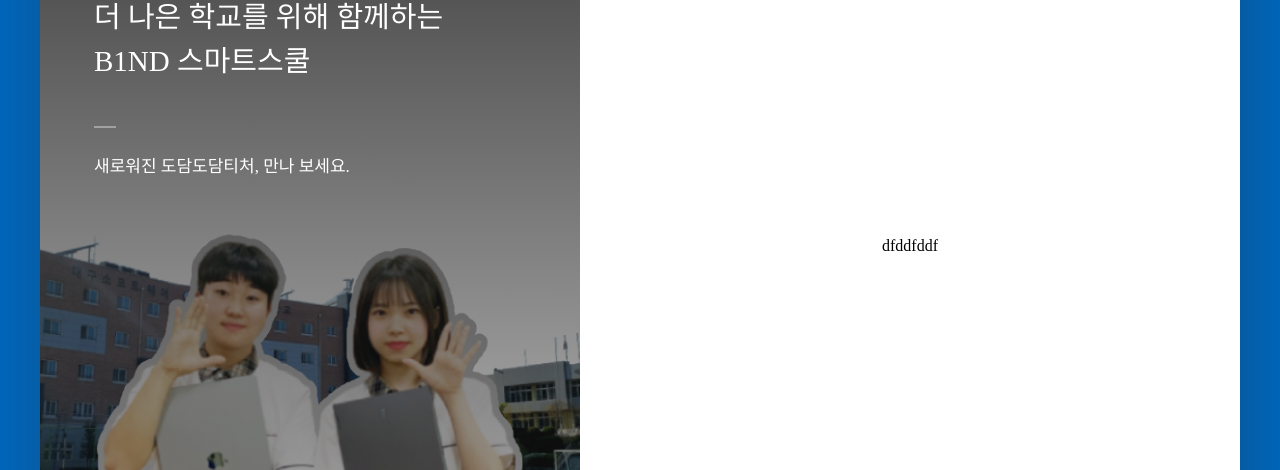
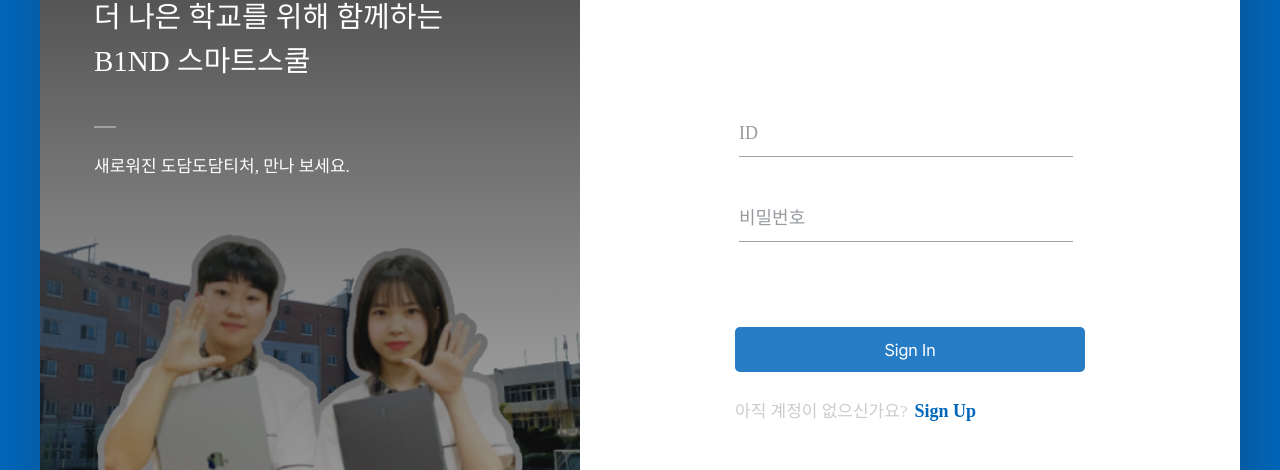
Before and after one commit to Team-B1ND/dodamdodam-teacher-web, a React (Create React App) app: page / in a window 1280 px wide. Shown: the part 154-624 px from the top of the page. Built offline with nearby package versions, Linux system fonts and the light colour scheme; no server answers; what @b1nd/b1nd-design-core, @toss/use-overlay would draw is missing.

Commit message:
feat : auth 로그인 퍼블리싱 #6

```diff
--- /dev/null
+++ b/src/components/Auth/Login/index.tsx
@@ -0,0 +1,20 @@
+import * as S from "./style";
+import AuthButton from "../../common/AuthButton";
+import TextField from "../../common/TextField";
+
+const Login = () => {
+  return (
+    <div>
+      <TextField>ID</TextField>
+      <TextField>비밀번호</TextField>
+      <AuthButton width={350} top={85}>
+        Sign In
+      </AuthButton>
+      <S.AccountContainer>
+        아직 계정이 없으신가요?<p>Sign Up</p>
+      </S.AccountContainer>
+    </div>
+  );
+};
+
+export default Login;
--- /dev/null
+++ b/src/components/Auth/Login/style.ts
@@ -0,0 +1,22 @@
+import styled from "styled-components";
+
+export const AccountContainer = styled.div`
+  display: flex;
+  align-items: center;
+
+  color: rgb(204, 204, 204);
+  font-size: 17px;
+  font-weight: 400;
+
+  margin-top: 30px;
+
+  cursor: pointer;
+
+  p {
+    font-size: 18px;
+
+    margin-left: 2%;
+    font-weight: 600;
+    color: rgb(0, 103, 188);
+  }
+`;
--- a/src/components/Auth/index.tsx
+++ b/src/components/Auth/index.tsx
@@ -1,7 +1,11 @@
 import * as S from "./style";
 import AuthPanelImg from "../../assets/Auth/panel.svg";
+import { useState } from "react";
+
+import Login from "./Login";
 
 const Auth = () => {
+  const [isLogin, setIsLogin] = useState(true);
   return (
     <S.AuthContainer>
       <S.AuthBox>
@@ -15,7 +19,9 @@
             </S.TextBox>
             <S.Img src={AuthPanelImg} />
             <S.AuthInputBox>
-              <div>dfddfddf</div>
+              {/* <div> */}
+              <Login />
+              {/* </div> */}
             </S.AuthInputBox>
           </S.AuthImgBox>
         </S.AuthMain>
--- a/src/components/Auth/style.ts
+++ b/src/components/Auth/style.ts
@@ -79,7 +79,7 @@
   color: #fff;
 
   font-size: 17px;
-  font-weight: 100;
+  font-weight: 200;
 `;
 
 export const AuthInputBox = styled.div`
--- a/src/styles/GlobalStyles.ts
+++ b/src/styles/GlobalStyles.ts
@@ -1,13 +1,13 @@
 import { createGlobalStyle } from "styled-components";
 import reset from "styled-reset";
-// import "./font.css";
+import "./font.css";
 
 const GlobalStyles = createGlobalStyle`
     * {
       margin: 0;
       padding: 0;
       box-sizing: border-box;
-      /* font-family: 'Pretendard-Regular' ; */
+      font-family: 'Pretendard-Regular' ;
     }
 
     a {
```
